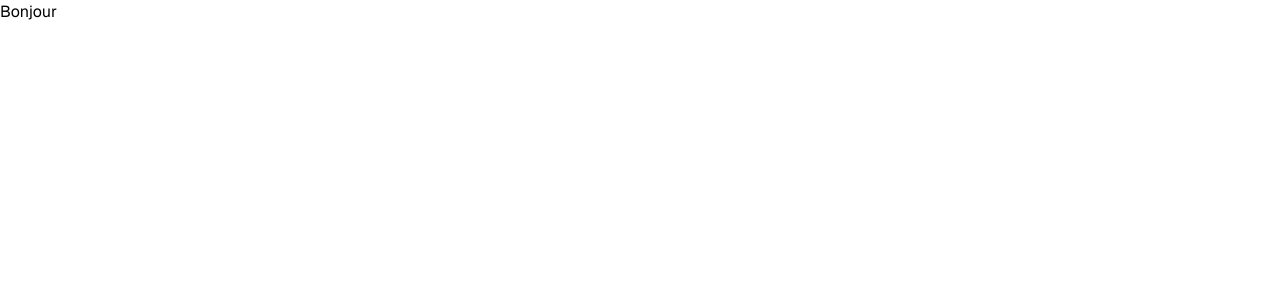
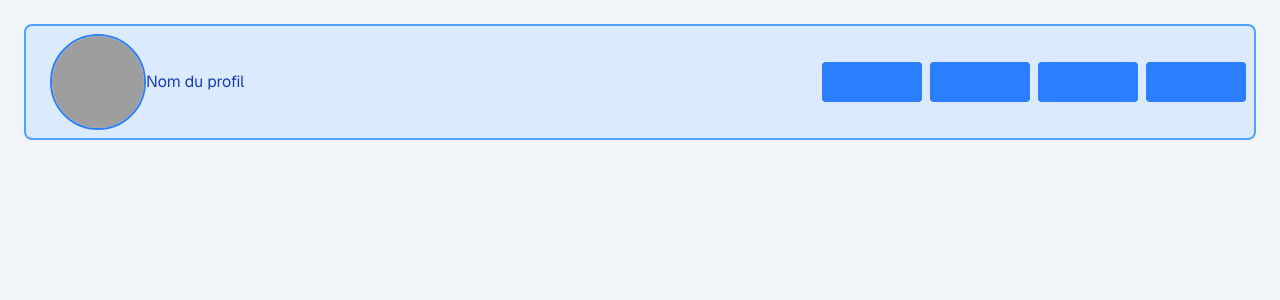
Before and after one commit to NL-Des/social-network, a Next.js app: page / in a window 1280 px wide. Shown: the top 300 px of the page. Built offline with nearby package versions, Linux system fonts and the light colour scheme; grey boxes are pictures that could not be loaded.

Commit message:
Début de la construction de la page Home, début de la barre haute.

```diff
--- /dev/null
+++ b/app/home/page.tsx
@@ -0,0 +1,3 @@
+return (
+
+)
--- a/app/page.tsx
+++ b/app/page.tsx
@@ -1,3 +1,40 @@
+import Link from "next/link";
+
 export default function Home() {
-  return <div>Bonjour</div>
+  return(
+    /* Arrière fond de la page et sa couleur. */
+  <div className="w-full min-h-screen bg-slate-100 p-6 flex flex-col gap-4">
+
+    {/* Barre Haute. */}
+    <div className="flex items-center justify-between bg-blue-100 p-2 border-2 border-blue-400 rounded-lg">
+      {/* Partie de gauche. */}
+      <div className="flex items-center px-4">
+        {/* Image du profil. */}
+        <Link href="/profil">
+          <div className="w-24 h-24 overflow-hidden rounded-full border-2 border-blue-500 cursor-pointer hover:opacity-80 transition-opacity">
+            <img
+              src="une-image.png"
+              alt="Profil"
+              className="w-full h-full object-cover"
+            />
+          </div>
+        </Link>
+        {/* Nom du profil, cliquable pour être
+        redirigé sur la page du profil de l'utilisateur. */}
+        <Link href="/profil">
+          <span className="text-blue-800 font medium">
+            Nom du profil
+          </span>
+        </Link>
+      </div>
+      {/* Partie de droite. */}
+      <div className="flex flex-row gap-2">
+        <div className="bg-blue-500 h-10 w-25 rounded-sm"></div>
+        <div className="bg-blue-500 h-10 w-25 rounded-sm"></div>
+        <div className="bg-blue-500 h-10 w-25 rounded-sm"></div>
+        <div className="bg-blue-500 h-10 w-25 rounded-sm"></div>
+      </div>
+    </div>
+  </div>
+  )
 }
--- a/package.json
+++ b/package.json
@@ -5,7 +5,7 @@
   "scripts": {
     "dev": "concurrently \"pnpm dev:next\" \"pnpm dev:go\"",
     "dev:next": "next dev",
-    "dev:go": "cd backend/cmd/server && go run main.go",
+    "dev:go": "cd backend && go run ./cmd/server",
     "build": "next build",
     "start": "next start",
     "lint": "eslint"
```
Also changed, not shown: app/home/actions.tsx (added), 2 other files (tests, documents, lock files or other folders).
